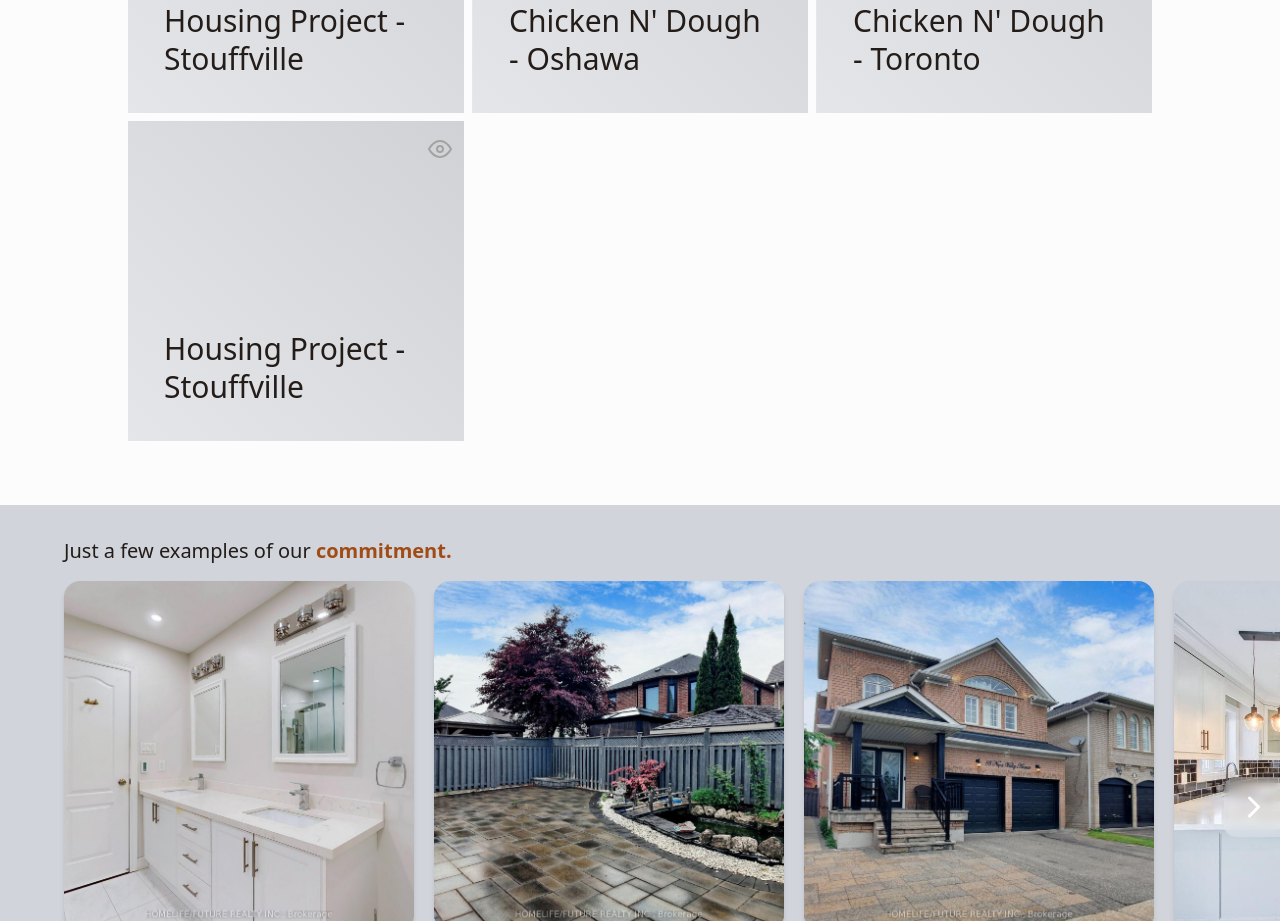
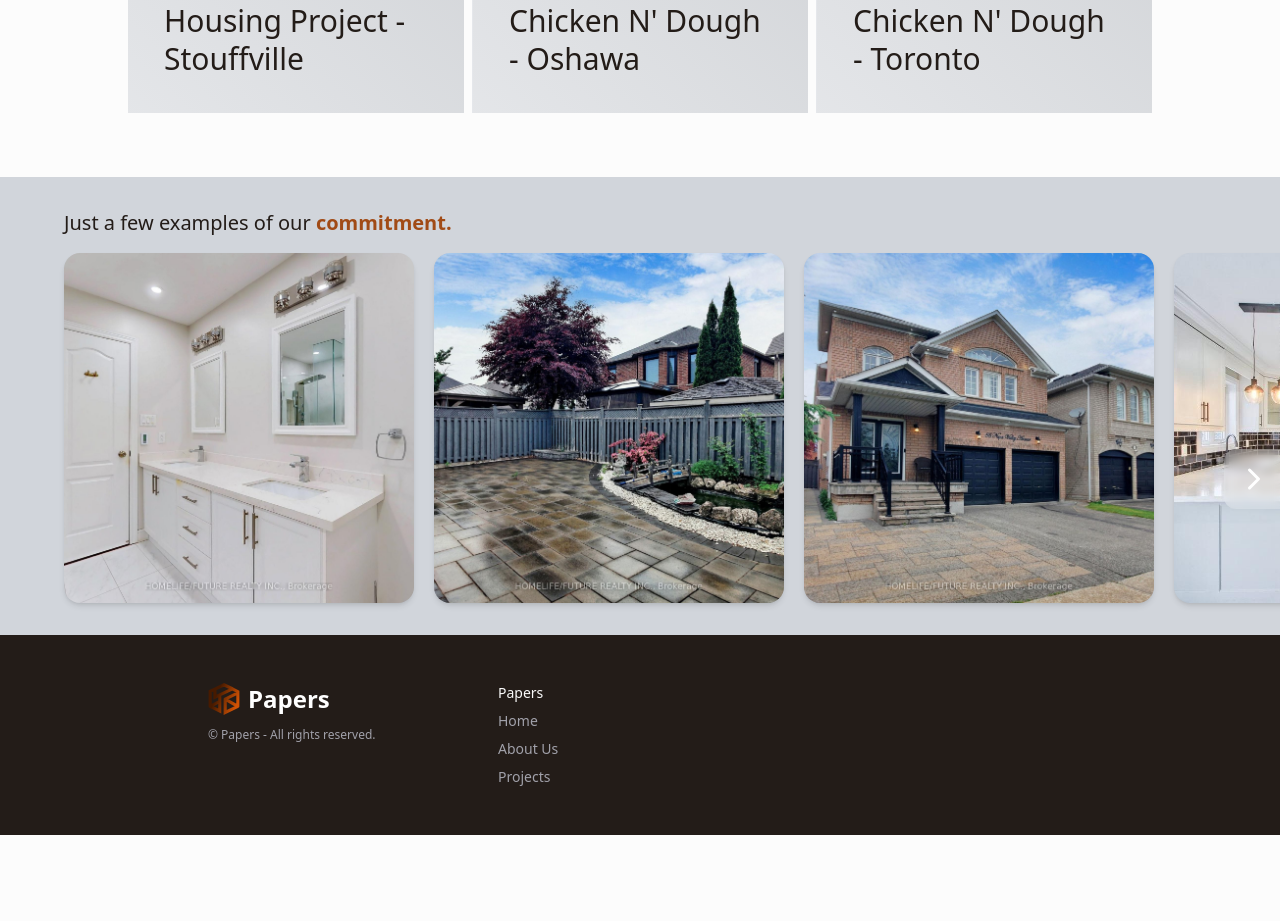
Before and after one commit to BrianNguyen0116/papers-site, a Next.js app in the folder papers/: page /projects in a window 1280 px wide. Shown: the part 860-1781 px from the top of the page. After the commit the page ends 1695 px from the top, so only its background shows below. Built offline with nearby package versions, Linux system fonts and the light colour scheme.

Commit message:
Static data dange.

```diff
--- a/papers/src/app/projects/page.js
+++ b/papers/src/app/projects/page.js
@@ -160,10 +160,4 @@
     location: "Toronto",
     href: "6",
   },
-  {
-    title: "Housing Project",
-    type: "Residential",
-    location: "Stouffville",
-    href: "7",
-  },
 ];
```
Also changed, not shown: papers/public/img/projects/4/WhatsApp Image 2024-10-02 at 09.36.10_0c7a949f.jpg (renamed from papers/public/img/projects/7/WhatsApp Image 2024-10-02 at 09.36.10_0c7a949f.jpg).
